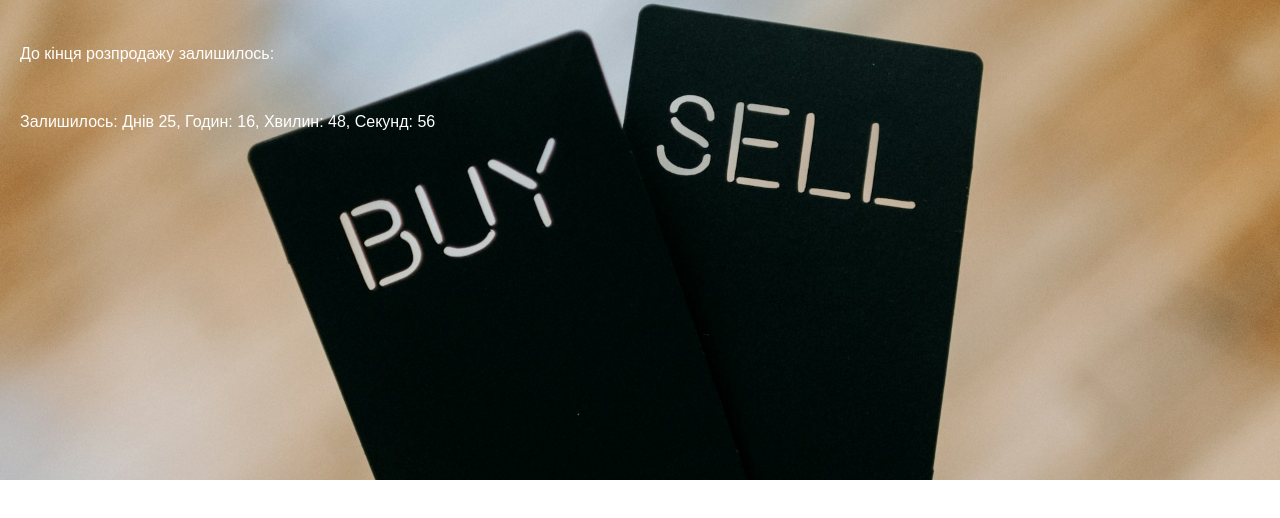
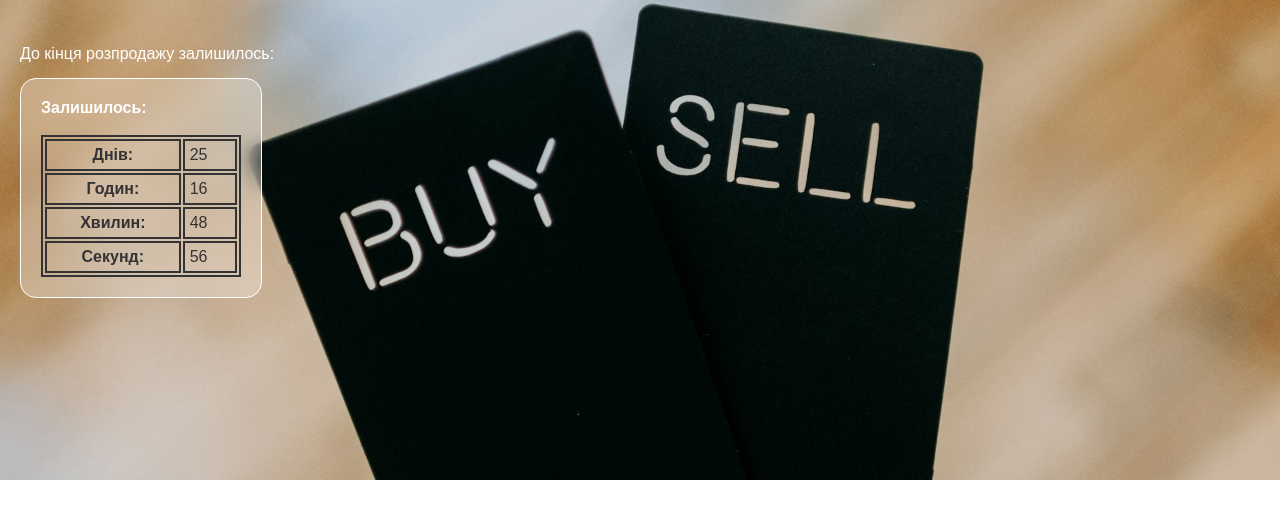
Before and after one commit to cool-oladick/Time-js-timer, a plain HTML site: page index.html in a window 1280 px wide. Shown: the part 120-638 px from the top of the page. Drawn offline with Linux system fonts and the light colour scheme.

Commit message:
span & table commit

```diff
--- a/script.js
+++ b/script.js
@@ -18,7 +18,12 @@ function timer() {
     let minutes = Math.floor((ms % (1000 * 60 * 60)) / (1000 * 60));
     let seconds = Math.floor((ms % (1000 * 60)) / 1000);
 
-    timerElement.innerHTML = `Залишилось: Днів ${days}, Годин: ${hours}, Хвилин: ${minutes}, Секунд: ${seconds}`;
+    timerElement.innerHTML = `<h4>Залишилось:</h4><br> <table>
+    <tr><th><span>Днів:</th>  <td> ${days}</span></td></tr>
+    <tr><th><span>Годин:</th> <td> ${hours}</span,</td></tr>
+    <tr><th><span>Хвилин:</th> <td>${minutes}</span></td></tr>
+    <tr><th><span>Секунд:</th> <td>${seconds}</span></td></tr>
+    </table>`;
 }
 
 const timerInterval = setInterval(timer, 1000);
--- a/style.css
+++ b/style.css
@@ -24,3 +24,27 @@ div {
     margin-top: 50px;
     left: 20px;
 }
+
+#timer {
+    width: 200px;
+    background: rgba(255, 255, 255, 0.283);
+    backdrop-filter: blur(10px);
+    border: 1px solid;
+    border-radius: 16px;
+    padding: 20px;
+    top: -35px;
+}
+#timer span {
+    color: #333;
+}
+
+table {
+    width: 200px;
+    border: 2px solid;
+    color: #333;
+}
+td, th {
+    border: 2px solid;
+    padding: 5px;
+    color: #333;
+}
```
